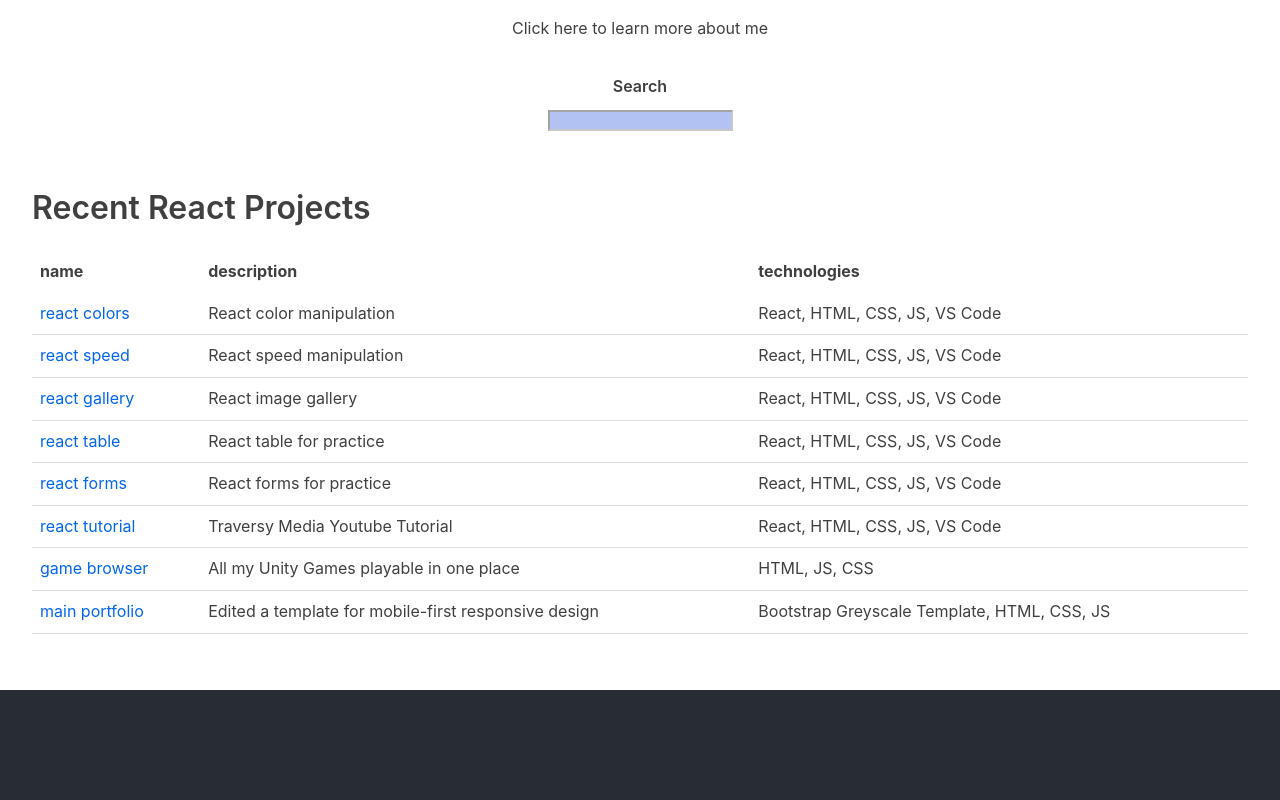
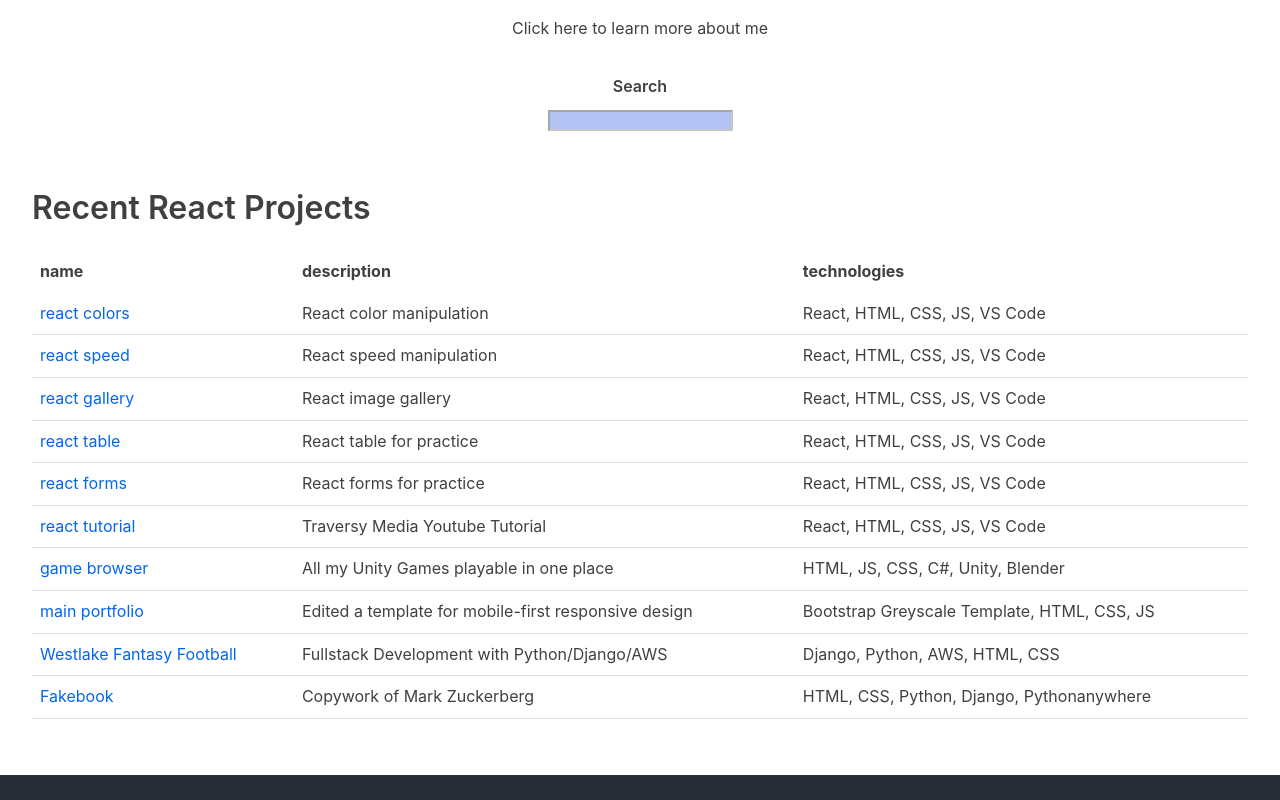
Before and after one commit to codejoy-wins/React-Portfolio, a React (Create React App) app: page / in a window 1280 px wide. Shown: the top 800 px of the page. Built offline with nearby package versions, Linux system fonts and the light colour scheme.

Commit message:
new mj.com

```diff
--- a/src/App.js
+++ b/src/App.js
@@ -54,13 +54,25 @@ class App extends Component {
           "name": "game browser",
           "lynk": "https://cocky-leavitt-f7e993.netlify.com/",
           "desc": "All my Unity Games playable in one place",
-          "tech": "HTML, JS, CSS",
+          "tech": "HTML, JS, CSS, C#, Unity, Blender",
         },
         {
           "name": "main portfolio",
           "lynk": "https://codejoy-wins.github.io/",
           "desc": "Edited a template for mobile-first responsive design",
           "tech": "Bootstrap Greyscale Template, HTML, CSS, JS",
+        },
+        {
+          "name": "Westlake Fantasy Football",
+          "lynk": "http://18.222.207.191/",
+          "desc": "Fullstack Development with Python/Django/AWS",
+          "tech": "Django, Python, AWS, HTML, CSS",
+        },
+        {
+          "name": "Fakebook",
+          "lynk": "http://codejoywins.pythonanywhere.com/",
+          "desc": "Copywork of Mark Zuckerberg",
+          "tech": "HTML, CSS, Python, Django, Pythonanywhere"
         }
     ],
     permaProjects: [
@@ -110,13 +122,25 @@ class App extends Component {
         "name": "game browser",
         "lynk": "https://cocky-leavitt-f7e993.netlify.com/",
         "desc": "All my Unity Games playable in one place",
-        "tech": "HTML, JS, CSS",
+        "tech": "HTML, JS, CSS, Unity, C#, Blender",
       },
       {
         "name": "main portfolio",
         "lynk": "https://codejoy-wins.github.io/",
         "desc": "Edited a template for mobile-first responsive design",
         "tech": "Bootstrap Greyscale Template, HTML, CSS, JS",
+      },
+      {
+        "name": "Westlake Fantasy Football",
+        "lynk": "http://18.222.207.191/",
+        "desc": "Fullstack Development with Python/Django/AWS",
+        "tech": "Django, Python, AWS, HTML, CSS",
+      },
+      {
+        "name": "Fakebook",
+        "lynk": "http://codejoywins.pythonanywhere.com/",
+        "desc": "Copywork of Mark Zuckerberg",
+        "tech": "HTML, CSS, Python, Django, Pythonanywhere"
       }
   ],
     searchTerm: '',
--- a/src/components/AboutMe.js
+++ b/src/components/AboutMe.js
@@ -3,9 +3,12 @@ import React, { Component } from 'react'
 export class AboutMe extends Component {
 
   render() {
+    const myHead = {
+      "color": "deepskyblue",
+    }
     return (
       <div>
-        <h1>About Me</h1>
+        <h1 style={myHead}>About Me</h1>
         <p>I'm a college and coding bootcamp graduate skilled in javascipt, html, css, react, python, django, c#, unity, and blender.</p>
       </div>
     )
```
